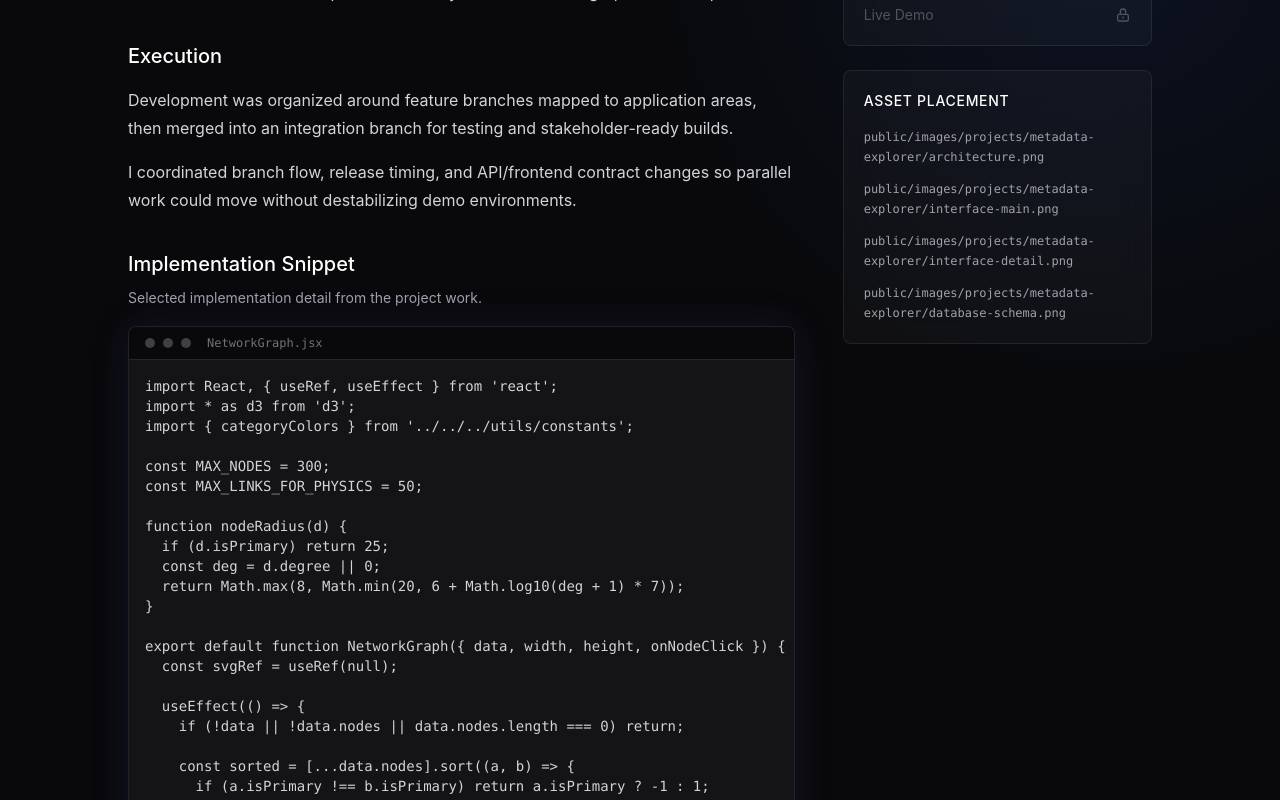
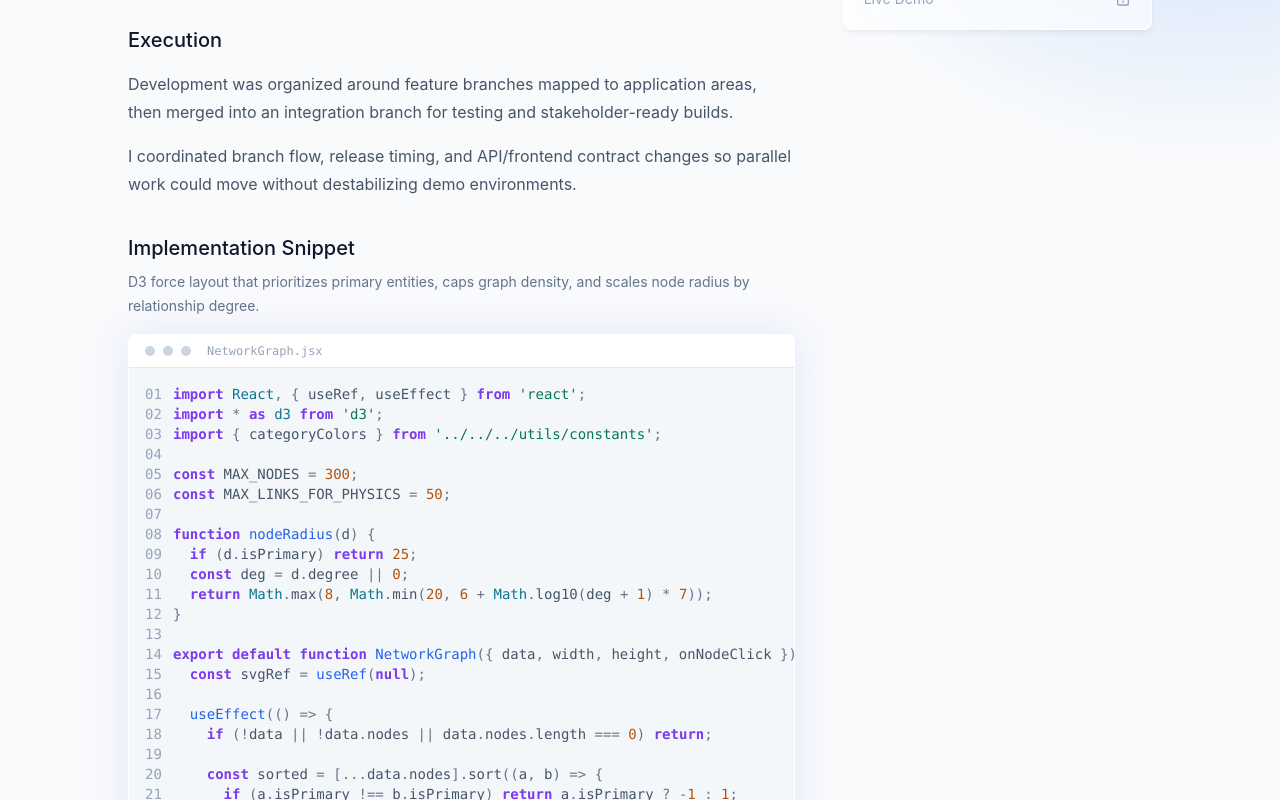
Before and after one commit to boonewr/Portfolio, a Next.js app: page /projects/metadata-explorer in a window 1280 px wide. Shown: the part 1360-2160 px from the top of the page. Built offline with nearby package versions, Linux system fonts and the light colour scheme.

Commit message:
Moved dark theme toggle, changed data

```diff
--- a/app/globals.css
+++ b/app/globals.css
@@ -21,6 +21,14 @@
   --tag-border: rgba(255, 255, 255, 0.1);
   --code-bg: rgba(24, 24, 27, 0.6);
   --code-header: #09090b;
+  --code-line-number: #52525b;
+  --syntax-keyword: #c084fc;
+  --syntax-string: #86efac;
+  --syntax-number: #fbbf24;
+  --syntax-function: #93c5fd;
+  --syntax-comment: #71717a;
+  --syntax-punctuation: #94a3b8;
+  --syntax-builtin: #67e8f9;
   --accent: #60a5fa;
   --accent-strong: #93c5fd;
   --disabled: #52525b;
@@ -47,6 +55,14 @@ html.light {
   --tag-border: #e2e8f0;
   --code-bg: rgba(241, 245, 249, 0.78);
   --code-header: rgba(255, 255, 255, 0.72);
+  --code-line-number: #94a3b8;
+  --syntax-keyword: #7c3aed;
+  --syntax-string: #047857;
+  --syntax-number: #b45309;
+  --syntax-function: #2563eb;
+  --syntax-comment: #94a3b8;
+  --syntax-punctuation: #64748b;
+  --syntax-builtin: #0e7490;
   --accent: #4f46e5;
   --accent-strong: #4338ca;
   --disabled: #94a3b8;
@@ -160,4 +176,57 @@ html.light body {
     border-color: var(--tag-border);
     color: var(--text-muted);
   }
+
+  .code-line {
+    display: grid;
+    grid-template-columns: 2.75rem max-content;
+    min-width: max-content;
+    padding-right: 1rem;
+  }
+
+  .code-line:hover {
+    background: rgba(148, 163, 184, 0.08);
+  }
+
+  .code-line-number {
+    color: var(--code-line-number);
+    padding-left: 1rem;
+    padding-right: 1rem;
+    text-align: right;
+    user-select: none;
+  }
+
+  .code-line-content {
+    white-space: pre;
+  }
+
+  .code-token-keyword {
+    color: var(--syntax-keyword);
+    font-weight: 600;
+  }
+
+  .code-token-string {
+    color: var(--syntax-string);
+  }
+
+  .code-token-number {
+    color: var(--syntax-number);
+  }
+
+  .code-token-function {
+    color: var(--syntax-function);
+  }
+
+  .code-token-comment {
+    color: var(--syntax-comment);
+    font-style: italic;
+  }
+
+  .code-token-punctuation {
+    color: var(--syntax-punctuation);
+  }
+
+  .code-token-builtin {
+    color: var(--syntax-builtin);
+  }
 }
--- a/app/layout.jsx
+++ b/app/layout.jsx
@@ -12,7 +12,7 @@ export default function RootLayout({ children }) {
       <head>
         <script
           dangerouslySetInnerHTML={{
-            __html: `try{var t=localStorage.getItem('theme')||'dark';document.documentElement.classList.toggle('light',t==='light');document.documentElement.classList.toggle('dark',t!=='light');document.documentElement.style.colorScheme=t;}catch(e){}`,
+            __html: `try{var s=localStorage.getItem('theme');var t=s||((window.matchMedia&&window.matchMedia('(prefers-color-scheme: light)').matches)?'light':'dark');document.documentElement.classList.toggle('light',t==='light');document.documentElement.classList.toggle('dark',t!=='light');document.documentElement.style.colorScheme=t;}catch(e){}`,
           }}
         />
       </head>
--- a/app/page.jsx
+++ b/app/page.jsx
@@ -8,10 +8,7 @@ export default function HomePage() {
     <main className="min-h-screen px-6 py-16 sm:py-20">
       <div className="mx-auto max-w-3xl space-y-24">
         <header className="space-y-6">
-          <div className="flex items-start justify-between gap-4">
-            {/* <p className="font-mono text-sm text-faint">{profile.status}</p> */}
-            <ThemeToggle />
-          </div>
+          {/* <p className="font-mono text-sm text-faint">{profile.status}</p> */}
           <div className="space-y-4">
             <h1 className="text-4xl font-semibold tracking-tight text-primary sm:text-5xl">{profile.name}</h1>
             <p className="max-w-2xl text-lg leading-8 text-secondary">{profile.summary}</p>
@@ -71,6 +68,10 @@ export default function HomePage() {
             ))}
           </div>
         </section>
+
+        <footer className="flex justify-center pt-2">
+          <ThemeToggle />
+        </footer>
       </div>
     </main>
   );
--- a/app/projects/[slug]/page.jsx
+++ b/app/projects/[slug]/page.jsx
@@ -43,28 +43,25 @@ export default async function ProjectPage({ params }) {
   const sidebarItems = project.sidebarItems ?? project.responsibilities;
   const galleryTitle = project.projectType === "independent" ? "Interface Previews" : "Architecture & Interface Previews";
   const snippetHeading = project.projectType === "independent" ? "Core Logic" : "Implementation Snippet";
-  const snippetDescription =
-    project.projectType === "independent"
-      ? "Selected implementation detail showing the core data flow."
-      : "Selected implementation detail from the project work.";
+  const snippetDescription = project.snippetSummary ?? "Highlighted implementation detail from the project.";
+  const headerRole = project.roleLabel ?? project.role;
 
   return (
     <main className="min-h-screen px-6 py-10 pb-20 sm:py-12">
       <div className="mx-auto max-w-5xl space-y-12">
-        <nav className="flex items-center justify-between gap-4">
+        <nav>
           <Link href="/" className="focus-ring inline-flex items-center gap-2 rounded-md text-sm text-muted transition-colors hover:text-primary">
             <ArrowLeftIcon className="h-4 w-4" />
             Back to Home
           </Link>
-          <ThemeToggle />
         </nav>
 
         <header className="space-y-6">
           <div className="space-y-3">
             <h1 className="text-3xl font-semibold tracking-tight text-primary sm:text-5xl">{project.title}</h1>
             <p className="text-lg leading-8 text-secondary">
-              {project.role}
-              {project.organization ? <span className="text-faint"> / {project.organization}</span> : null}
+              {project.headerDescription ?? project.summary}
+              <span className="text-faint"> / {headerRole}</span>
             </p>
           </div>
           <div className="flex flex-wrap gap-2">
@@ -163,18 +160,6 @@ export default async function ProjectPage({ params }) {
               </div>
             </section>
 
-            {project.assetNotes?.length ? (
-              <section className="glass-panel rounded-lg p-5">
-                <h2 className="text-sm font-medium uppercase tracking-wider text-primary">Asset Placement</h2>
-                <ul className="mt-4 space-y-3 font-mono text-xs leading-5 text-muted">
-                  {project.assetNotes.map((note) => (
-                    <li key={note} className="break-words">
-                      {note}
-                    </li>
-                  ))}
-                </ul>
-              </section>
-            ) : null}
           </aside>
         </article>
 
@@ -190,6 +175,10 @@ export default async function ProjectPage({ params }) {
             ))}
           </div>
         </section>
+
+        <footer className="flex justify-center pt-2">
+          <ThemeToggle />
+        </footer>
       </div>
     </main>
   );
--- a/components/CodeBlock.jsx
+++ b/components/CodeBlock.jsx
@@ -1,4 +1,131 @@
+const KEYWORDS = new Set([
+  "and",
+  "as",
+  "async",
+  "await",
+  "catch",
+  "class",
+  "const",
+  "default",
+  "def",
+  "else",
+  "export",
+  "false",
+  "filter",
+  "for",
+  "from",
+  "function",
+  "if",
+  "import",
+  "in",
+  "let",
+  "new",
+  "not",
+  "null",
+  "or",
+  "return",
+  "true",
+  "try",
+  "undefined",
+  "with",
+]);
+
+const BUILT_INS = new Set(["Date", "Math", "Promise", "React", "Set", "axios", "d3"]);
+
+function escapeHtml(value) {
+  return value
+    .replaceAll("&", "&amp;")
+    .replaceAll("<", "&lt;")
+    .replaceAll(">", "&gt;")
+    .replaceAll('"', "&quot;");
+}
+
+function token(className, value) {
+  return `<span class="${className}">${escapeHtml(value)}</span>`;
+}
+
+function readString(line, start) {
+  const quote = line[start];
+  let index = start + 1;
+
+  while (index < line.length) {
+    if (line[index] === "\\" && index + 1 < line.length) {
+      index += 2;
+      continue;
+    }
+    if (line[index] === quote) {
+      index += 1;
+      break;
+    }
+    index += 1;
+  }
+
+  return index;
+}
+
+function highlightLine(line) {
+  let index = 0;
+  let output = "";
+
+  while (index < line.length) {
+    const rest = line.slice(index);
+    const char = line[index];
+
+    if (rest.startsWith("//") || rest.startsWith("#")) {
+      output += token("code-token-comment", rest);
+      break;
+    }
+
+    if (char === "'" || char === '"' || char === "`") {
+      const end = readString(line, index);
+      output += token("code-token-string", line.slice(index, end));
+      index = end;
+      continue;
+    }
+
+    if (/\d/.test(char)) {
+      const match = rest.match(/^\d+(\.\d+)?/);
+      output += token("code-token-number", match[0]);
+      index += match[0].length;
+      continue;
+    }
+
+    if (/[A-Za-z_$]/.test(char)) {
+      const match = rest.match(/^[A-Za-z_$][\w$]*/);
+      const word = match[0];
+      const next = line.slice(index + word.length).trimStart()[0];
+      const previous = line[index - 1];
+
+      if (KEYWORDS.has(word)) {
+        output += token("code-token-keyword", word);
+      } else if (BUILT_INS.has(word)) {
+        output += token("code-token-builtin", word);
+      } else if (next === "(" && previous !== ".") {
+        output += token("code-token-function", word);
+      } else {
+        output += escapeHtml(word);
+      }
+
+      index += word.length;
+      continue;
+    }
+
+    if (/[{}()[\].,;:+\-*/%=<>!|&?]/.test(char)) {
+      output += token("code-token-punctuation", char);
+      index += 1;
+      continue;
+    }
+
+    output += escapeHtml(char);
+    index += 1;
+  }
+
+  return output || " ";
+}
+
 export default function CodeBlock({ title, code }) {
+  const lines = code.split("\n");
+
   return (
     <div className="glass-panel overflow-hidden rounded-lg text-sm shadow-glow">
       <div className="bg-theme-code-header border-theme-line flex items-center gap-2 border-b px-4 py-2 font-mono text-xs text-faint">
@@ -7,8 +134,17 @@ export default function CodeBlock({ title, code }) {
         <span className="h-2.5 w-2.5 rounded-full theme-node" />
         <span className="ml-2">{title}</span>
       </div>
-      <pre className="bg-theme-code overflow-x-auto p-4 text-secondary">
-        <code className="font-mono text-xs leading-6 sm:text-sm">{code}</code>
+      <pre className="bg-theme-code overflow-x-auto py-4 text-secondary">
+        <code className="block font-mono text-xs leading-6 sm:text-sm">
+          {lines.map((line, index) => (
+            <span className="code-line" key={`${index}-${line}`}>
+              <span className="code-line-number" aria-hidden="true">
+                {String(index + 1).padStart(2, "0")}
+              </span>
+              <span className="code-line-content" dangerouslySetInnerHTML={{ __html: highlightLine(line) }} />
+            </span>
+          ))}
+        </code>
       </pre>
     </div>
   );
--- a/components/ThemeToggle.jsx
+++ b/components/ThemeToggle.jsx
@@ -2,6 +2,17 @@
 
 import { useSyncExternalStore } from "react";
 import { MoonIcon, SunIcon } from "@/components/icons";
+
+function getPreferredTheme() {
+  if (typeof window === "undefined") return "dark";
+  const stored = window.localStorage.getItem("theme");
+
+  if (stored === "light" || stored === "dark") {
+    return stored;
+  }
+
+  return window.matchMedia("(prefers-color-scheme: light)").matches ? "light" : "dark";
+}
 
 function applyTheme(theme) {
   document.documentElement.classList.toggle("light", theme === "light");
@@ -15,12 +26,23 @@ function getThemeSnapshot() {
 }
 
 function subscribeToTheme(callback) {
+  const media = window.matchMedia("(prefers-color-scheme: light)");
+  const handleSystemTheme = () => {
+    if (!window.localStorage.getItem("theme")) {
+      applyTheme(getPreferredTheme());
+      callback();
+    }
+  };
+
+  applyTheme(getPreferredTheme());
   window.addEventListener("themechange", callback);
   window.addEventListener("storage", callback);
+  media.addEventListener("change", handleSystemTheme);
 
   return () => {
     window.removeEventListener("themechange", callback);
     window.removeEventListener("storage", callback);
+    media.removeEventListener("change", handleSystemTheme);
   };
 }
 
```
Also changed, not shown: lib/data.js.
